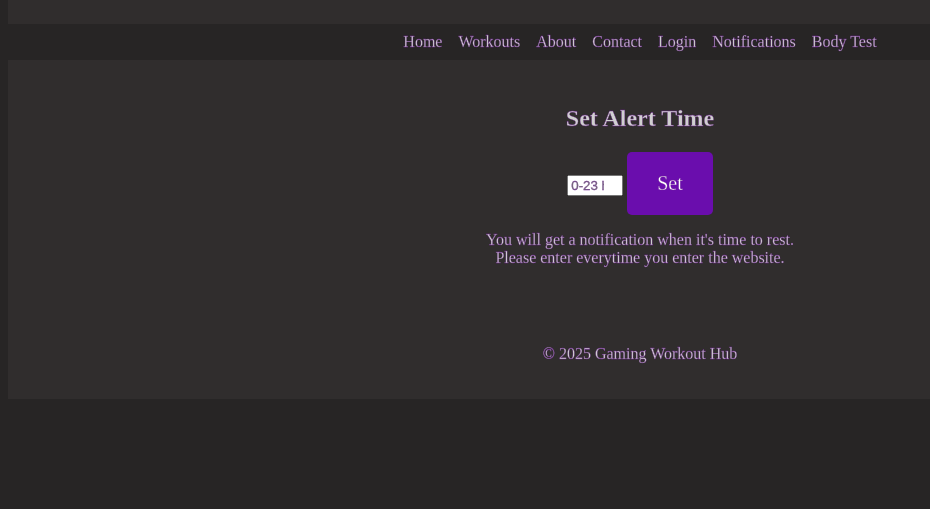
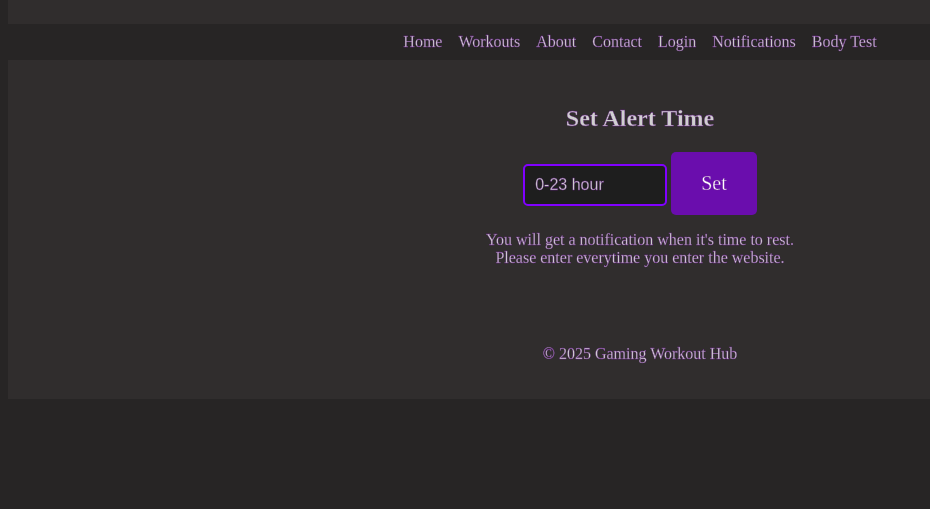
Before and after one commit to amb2893/CS386Project, a plain HTML site: page SourceCode/Gaming Workout Hub/front-end/alert.html in a window 1280 px wide. Shown: the part 195-704 px from the top of the page, without its empty margins (0-930 px from the left). Drawn offline with Linux system fonts and the light colour scheme.

Commit message:
Update indexStyles.css

```diff
--- a/SourceCode/Gaming Workout Hub/front-end/indexStyles.css
+++ b/SourceCode/Gaming Workout Hub/front-end/indexStyles.css
@@ -343,3 +343,23 @@ ul {
   font-size: 800%;
   color: #6a0dad;
 }
+input[type="number"] {
+  padding: 10px;
+  border-radius: 5px;
+  border: 2px solid #8000ff; /* purple border */
+  width: 120px;
+  font-size: 16px;
+  background-color: #1e1e1e; /* dark background */
+  color: #ffffff; /* white text */
+  outline: none;
+  transition: 0.3s;
+}
+
+input[type="number"]::placeholder {
+  color: #ccc;
+}
+
+input[type="number"]:focus {
+  border-color: #a64dff;
+  box-shadow: 0 0 5px #a64dff;
+}
```
